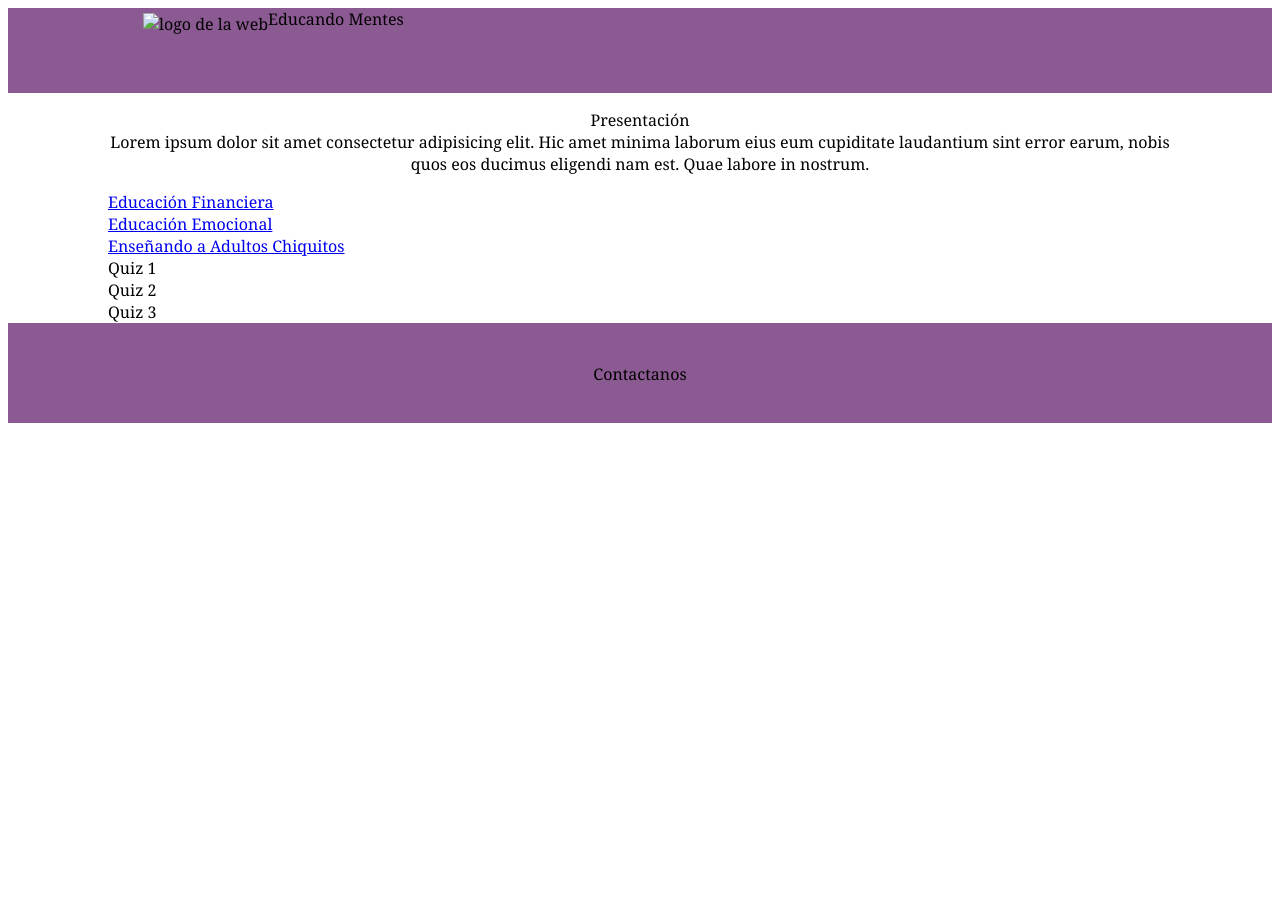
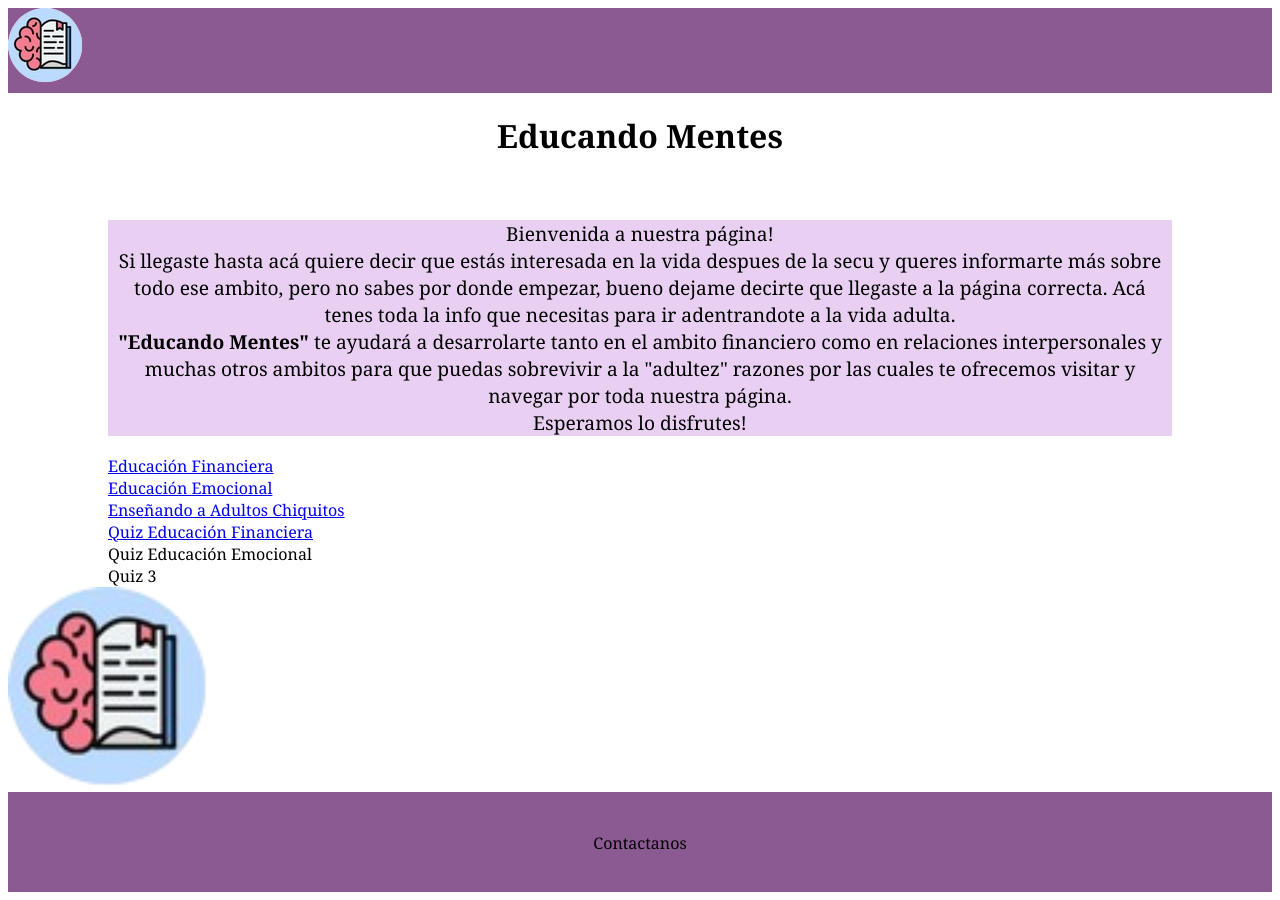
Before and after one commit to VictoriaPaz22/educando-mentes.github.io, a plain HTML site: page index.html in a window 1280 px wide. Before the commit the page ends 800 px from the top, so only its background shows below. Drawn offline with Linux system fonts and the light colour scheme.

Commit message:
agregué cosas

```diff
--- a/css/inicio.css
+++ b/css/inicio.css
@@ -1,3 +1,10 @@
+body{
+    font-family: Georgia, 'Times New Roman', Times, serif;
+
+}
+
+
+
 main{
     padding-left: 100px;
     padding-right: 100px;
@@ -6,3 +13,28 @@ main{
 main p {
     text-align: center;
 }
+h1{
+    display: flex;
+    justify-content: center;
+}
+.Pbienvenida{
+    font-size: larger;
+    background-color: rgb(233, 208, 243);
+}
+
+/*cuadrado con imagenes con link*/
+
+.cuadrado-imagen {
+    display: inline-block;
+    width: 200px; /* Tamaño del lado del cuadrado */
+    height: 200px;
+    overflow: hidden;
+    position: relative;
+    text-decoration: none;
+  }
+  .imgee {
+    width: 100%;
+    height: 100%;
+    object-fit: cover;
+    transition: transform 0.3s ease-in-out;
+  }
--- a/css/styles.css
+++ b/css/styles.css
@@ -8,6 +8,7 @@ header {
     background-color: #8C5A92;
     height: 85px;
     display: flex;
+    text-align: center;
 }
 
 .logo {
@@ -16,9 +17,7 @@ header {
     padding-left: 135px;
 }
 
-.name {
-    text-align: center;
-}
+
 
 footer {
     padding-left: 100px;
--- a/index.html
+++ b/index.html
@@ -10,25 +10,53 @@
 </head>
 <body>
     <header>
-        <div class="logo"><img src="img/logo-3.png" alt="logo de la web"><a href="index.html"></a></div>
-        <div class="name">Educando Mentes</div>
+        <a href="index.html"> <img src="./imginicio/logo de la pagina.png" alt="logo de la web"></a>
+
     </header>
 
     <main>
-        <p>Presentación <br>Lorem ipsum dolor sit amet consectetur adipisicing elit. Hic amet minima laborum eius eum cupiditate laudantium sint error earum, nobis quos eos ducimus eligendi nam est. Quae labore in nostrum.</p>
+        <h1>Educando Mentes</h1>
+        <br>
+        <p class="Pbienvenida">
+        Bienvenida a nuestra página! <br>
+        Si llegaste hasta acá quiere decir que estás interesada en la vida despues de la secu y queres informarte más sobre todo ese ambito, pero no sabes por donde empezar, bueno dejame decirte que llegaste a la página correcta. Acá tenes toda la info que necesitas para ir adentrandote a la vida adulta. <br> <strong> "Educando Mentes" </strong> te ayudará a desarrolarte tanto en el ambito financiero como en relaciones interpersonales y muchas otros ambitos para que puedas sobrevivir a la "adultez" razones por las cuales te ofrecemos visitar y navegar por toda nuestra página.
+         <br> Esperamos lo disfrutes! </p>
 
         <div class="info">
-            <div class="temas"><a href="financiera.html">Educación Financiera</a></div>
-            <div class="temas"><a href="emocional.html">Educación Emocional</a></div>
-            <div class="temas"><a href="adulto.html">Enseñando a Adultos Chiquitos</a></div>
+            <div class="EF"><a href="financiera.html" target="_blank">Educación Financiera</a></div>
+            <div class="EE"><a href="emocional.html" target="_blank">Educación Emocional</a></div>
+            <div class="temas"><a href="adulto.html" target="_blank">Enseñando a Adultos Chiquitos</a></div>
         </div>
 
         <div class="quizes">
-            <div class="questions">Quiz 1</div>
-            <div class="questions">Quiz 2</div>
+            <div class="questions"> <a href="./QuizzFinanzasIndex.html">Quiz Educación Financiera </a>
+            </div>
+            <div class="questions">Quiz Educación Emocional</div>
             <div class="questions">Quiz 3</div>
         </div>
     </main>
+
+<!--cuadrados con links que te lleven a la pagina deseada-->
+
+
+<div class="cuadradoee">
+
+<a href="emocional.html" class="cuadrado-imagen" target="_blank">
+    <img class="imgee"   src="imagenes emoc/logo de la pagina.png" alt="logo de la pag">
+  </a>
+
+</div>
+
+
+
+
+
+
+
+
+
+
+
 
     <footer>Contactanos</footer>
 
```
Also changed, not shown: emocional.html (+5 -1 lines), imginicio/logo de la pagina.png (added).
